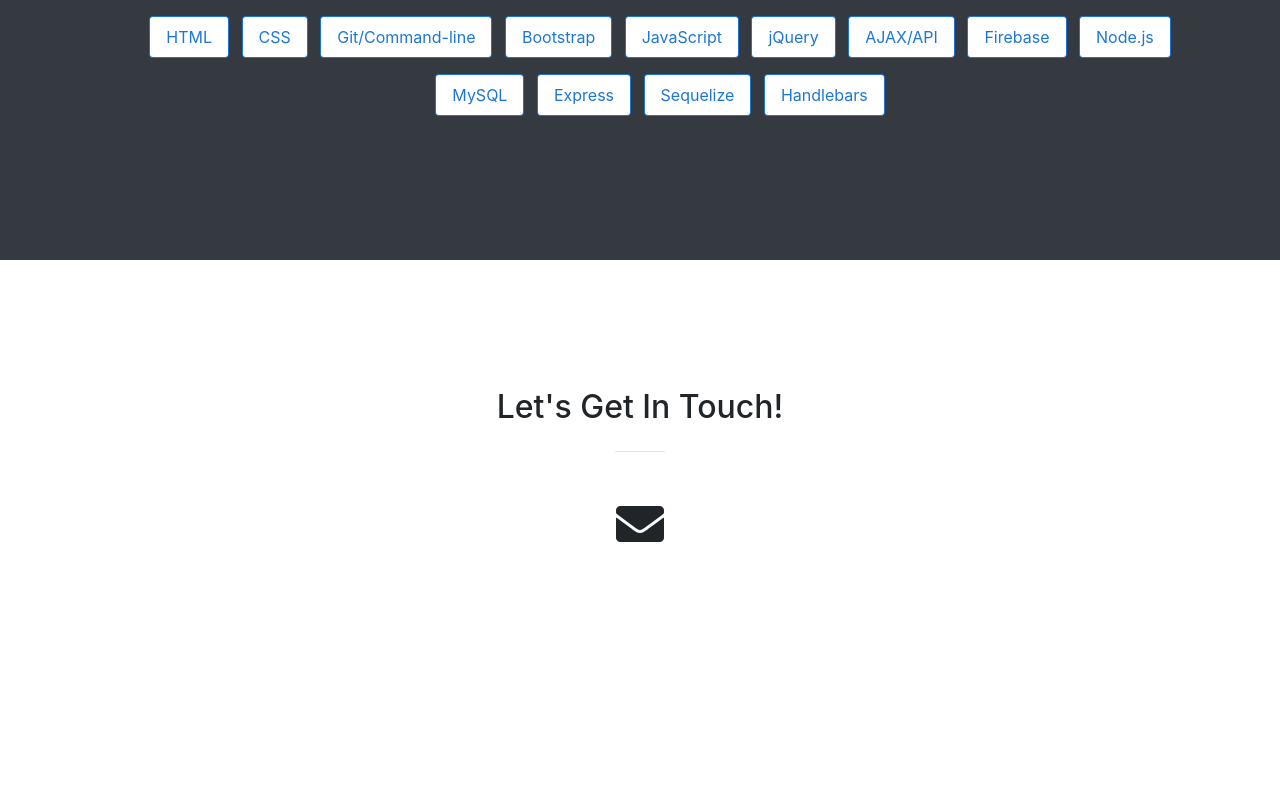
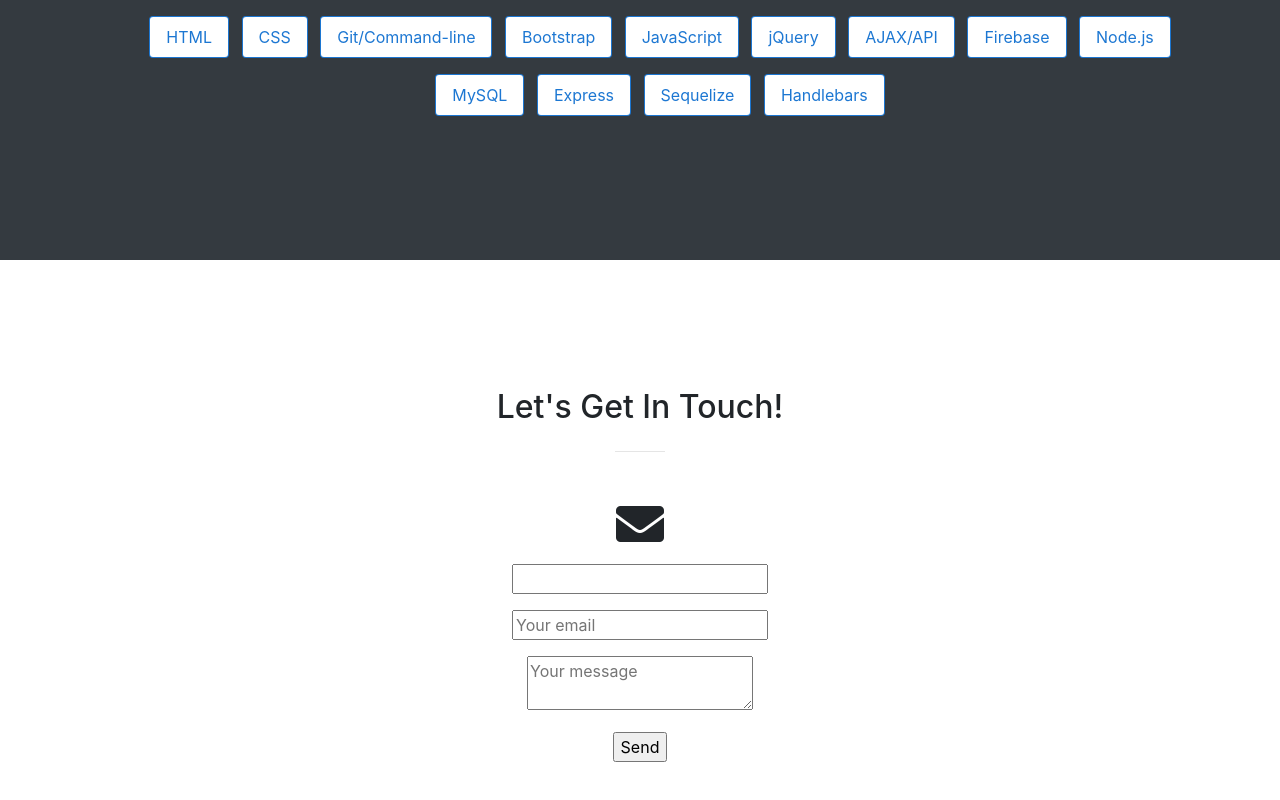
Before and after one commit to MoChips2/simone-portfolio, a website with bundled scripts: page index.html in a window 1280 px wide. Shown: the part 2472-3272 px from the top of the page. Before the commit the page ends 3164 px from the top, so only its background shows below. Built offline with nearby package versions, Linux system fonts and the light colour scheme; files whose address does not match are found by name.

Commit message:
added email submission form

```diff
--- a/index.html
+++ b/index.html
@@ -15,8 +15,10 @@
 
   <!-- Custom fonts for this template -->
   <link href="vendor/fontawesome-free/css/all.min.css" rel="stylesheet" type="text/css">
-    <link href='https://fonts.googleapis.com/css?family=Open+Sans:300italic,400italic,600italic,700italic,800italic,400,300,600,700,800' rel='stylesheet' type='text/css'>
-    <link href='https://fonts.googleapis.com/css?family=Merriweather:400,300,300italic,400italic,700,700italic,900,900italic' rel='stylesheet' type='text/css'>
+  <link href='https://fonts.googleapis.com/css?family=Open+Sans:300italic,400italic,600italic,700italic,800italic,400,300,600,700,800'
+    rel='stylesheet' type='text/css'>
+  <link href='https://fonts.googleapis.com/css?family=Merriweather:400,300,300italic,400italic,700,700italic,900,900italic'
+    rel='stylesheet' type='text/css'>
 
   <!-- Plugin CSS -->
   <link href="vendor/magnific-popup/magnific-popup.css" rel="stylesheet">
@@ -32,7 +34,8 @@
   <nav class="navbar navbar-expand-lg navbar-light fixed-top" id="mainNav">
     <div class="container">
       <a class="navbar-brand js-scroll-trigger" href="#page-top">Home</a>
-        <button class="navbar-toggler navbar-toggler-right" type="button" data-toggle="collapse" data-target="#navbarResponsive" aria-controls="navbarResponsive" aria-expanded="false" aria-label="Toggle navigation">
+      <button class="navbar-toggler navbar-toggler-right" type="button" data-toggle="collapse" data-target="#navbarResponsive"
+        aria-controls="navbarResponsive" aria-expanded="false" aria-label="Toggle navigation">
         <span class="navbar-toggler-icon"></span>
       </button>
       <div class="collapse navbar-collapse" id="navbarResponsive">
@@ -77,7 +80,9 @@
         <div class="col-lg-8 mx-auto text-center">
           <h2 class="section-heading text-white">We've got what you need!</h2>
           <hr class="light my-4">
-            <p class="text-faded mb-4">Start Bootstrap has everything you need to get your new website up and running in no time! All of the templates and themes on Start Bootstrap are open source, free to download, and easy to use. No strings attached!</p>
+          <p class="text-faded mb-4">Start Bootstrap has everything you need to get your new website up and running in
+            no time! All of the templates and themes on Start Bootstrap are open source, free to download, and easy to
+            use. No strings attached!</p>
           <a class="btn btn-light btn-xl js-scroll-trigger" href="#services">Get Started!</a>
         </div>
       </div>
@@ -243,7 +248,20 @@
       </div>
       <div class="col-lg-12 mr-auto text-center">
         <i class="fas fa-envelope fa-3x mb-3 sr-contact-2"></i>
-
+        <div class="email-submission">
+          <form action="https://formspree.io/sim1.medhanie@gmail.com" method="POST">
+            <div class="form-group">
+              <input type="text" name="name">
+            </div>
+            <div class="form-group">
+              <input type="email" name="_replyto" placeholder="Your email" required>
+            </div>
+            <div class="form-group">
+              <textarea type="message" placeholder="Your message" required></textarea>
+            </div>
+            <input type="submit" value="Send">
+          </form>
+        </div>
       </div>
     </div>
     </div>
```
Lines whose indentation alone changed are shown as unchanged.
